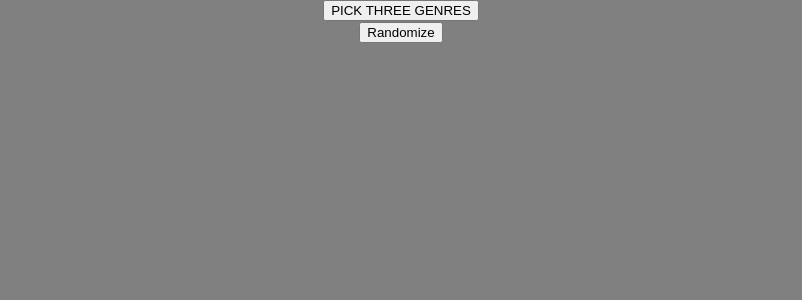
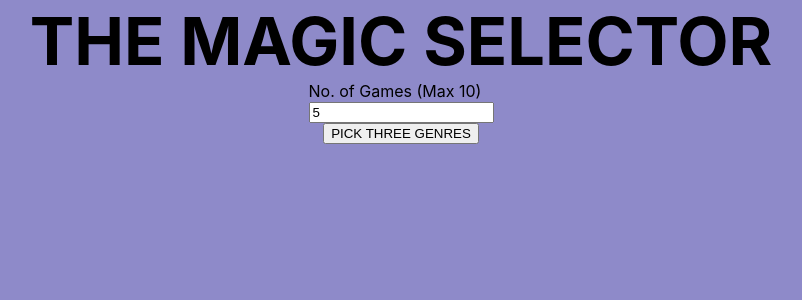
Before and after one commit to internetcharles/magic-game-picker, a React (Create React App) app: page / in a window 1280 px wide. Shown: the top 300 px of the page, without its empty margins (239-1041 px from the left). Built offline with nearby package versions, Linux system fonts and the light colour scheme.

Commit message:
Input fields

```diff
--- a/src/Components/Home/Home.tsx
+++ b/src/Components/Home/Home.tsx
@@ -1,7 +1,8 @@
 /* eslint-disable @typescript-eslint/no-non-null-assertion */
 /* eslint-disable react/no-unknown-property */
-import React, { useEffect, useState } from 'react'
-import { Game, GenreList, Genre } from '../../Interfaces/GameInterface'
+import React, { useState } from 'react'
+import { Game, GenreList } from '../../Interfaces/GameInterface'
+import { CountObject } from '../../Interfaces/VoteInterface'
 import './Styles/Home.scss'
 
 interface Props {
@@ -9,9 +10,23 @@ interface Props {
 }
 
 const Home: React.FC<Props> = ({ genreData }) => {
+  const [gamesToVoteOn, setGamesToVoteOn] = useState<number>(5)
   const [randomGames, setRandomGames] = useState<Game[]>([])
   const [genresForVoting, setGenresForVoting] = useState<GenreList>([])
-  const [chosenGenre, setChosenGenre] = useState<Game[] | undefined>([])
+  const [chosenGenre, setChosenGenre] = useState<Game[]>([])
+  const [voteArray, setVoteArray] = useState<CountObject[]>([])
+  const [winner, setWinner] = useState<CountObject | null>(null)
+
+  const validateNumberInput = (e: React.FormEvent<HTMLInputElement>) => {
+    const target = e.target as HTMLInputElement
+    if (target.value == '') {
+      setGamesToVoteOn(0)
+    } else if (parseInt(target.value) > 10) {
+      setGamesToVoteOn(10)
+    } else {
+      setGamesToVoteOn((v) => (target.validity.valid ? parseInt(target.value) : v))
+    }
+  }
 
   const getThreeRandomGenres = () => {
     const chosenGenres: GenreList = []
@@ -25,22 +40,57 @@ const Home: React.FC<Props> = ({ genreData }) => {
       if (!chosenGenres?.includes(genreItem)) chosenGenres.push(genreItem)
     }
     setGenresForVoting(chosenGenres)
+    console.log(gamesToVoteOn)
   }
 
   const getRandomGames = () => {
     const randomGames: Game[] = []
-    while (randomGames.length < 5) {
+    while (randomGames.length < gamesToVoteOn) {
       const item = chosenGenre![Math.floor(Math.random() * chosenGenre!.length)]
-      if (!randomGames.includes(item)) randomGames.push(item)
+      if (!randomGames.includes(item) && item.name !== undefined) {
+        voteArray.push({ idx: chosenGenre.length, count: 0, name: item.name })
+        randomGames.push(item)
+      }
     }
+
     setRandomGames(randomGames)
+  }
+
+  const addVote = (gameNumber: number) => {
+    const nextVoteArray = voteArray.map((obj, idx) => {
+      if (gameNumber === idx) {
+        return { idx: gameNumber, count: obj.count + 1, name: obj.name }
+      } else {
+        return obj
+      }
+    })
+    setVoteArray(nextVoteArray)
+  }
+
+  const determineWinner = () => {
+    const sortedVoteArray = [...voteArray].sort((a, b) => {
+      return b.count - a.count
+    })
+    setWinner(sortedVoteArray[0])
   }
 
   return (
     <div className='home-container'>
-      <button className='home-genre-select-button' onClick={() => getThreeRandomGenres()}>
-        PICK THREE GENRES
-      </button>
+      <div className='home-header'>THE MAGIC SELECTOR</div>
+      <div>
+        <div>No. of Games (Max 10)</div>
+        <input
+          type='text'
+          pattern='[0-9]*'
+          value={gamesToVoteOn}
+          onChange={(e) => validateNumberInput(e)}
+        />
+      </div>
+      {genresForVoting.length === 0 && (
+        <button className='home-genre-select-button' onClick={() => getThreeRandomGenres()}>
+          PICK THREE GENRES
+        </button>
+      )}
       <div className='home-item-container'>
         {genresForVoting.length > 0 &&
           genresForVoting.map((genre) => (
@@ -49,13 +99,28 @@ const Home: React.FC<Props> = ({ genreData }) => {
             </button>
           ))}
       </div>
-      <div className='home-button-container'>
-        <button onClick={() => getRandomGames()}>Randomize</button>
+      {chosenGenre.length > 0 && (
+        <div className='home-button-container'>
+          <button onClick={() => getRandomGames()}>Generate Random Games</button>
+        </div>
+      )}
+
+      <div>
+        {randomGames.length > 0 &&
+          randomGames.map((game, idx) => (
+            <>
+              <div key={game.name}>{game.name}</div>
+              <button onClick={() => addVote(idx)}>VOTE</button>
+              <div>VOTE COUNT: {voteArray[idx].count}</div>
+            </>
+          ))}
       </div>
       <div>
-        {randomGames.length > 0 &&
-          randomGames.map((game) => <div key={game.name}>{game.name}</div>)}
+        {randomGames.length > 0 && !winner && (
+          <button onClick={() => determineWinner()}>Determine Winner</button>
+        )}
       </div>
+      <div>{winner && <div>{winner.name}</div>}</div>
     </div>
   )
 }
--- a/src/Components/Home/Styles/Home.scss
+++ b/src/Components/Home/Styles/Home.scss
@@ -1,8 +1,11 @@
 .home-container {
-  background-color: grey;
-  color: white;
   height: 100%;
   display: flex;
   align-items: center;
   flex-direction: column;
 }
+
+.home-header {
+  font-weight: bolder;
+  font-size: 50pt;
+}
--- /dev/null
+++ b/src/Interfaces/VoteInterface.tsx
@@ -0,0 +1,5 @@
+export interface CountObject {
+  idx: number
+  name: string
+  count: number
+}
```
